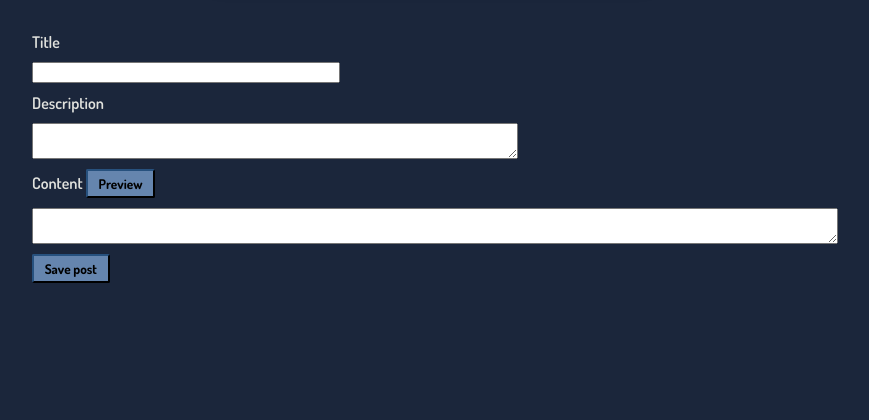
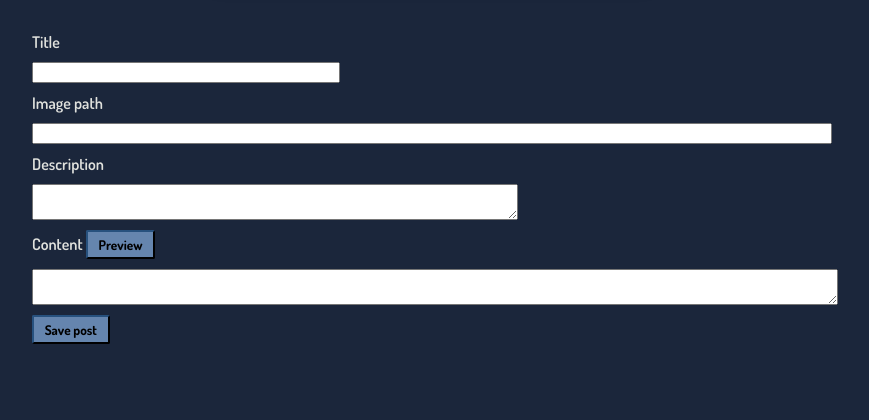
Before and after one commit to DGLaurits/myblog, a Flask app: page /write in a window 1280 px wide. Shown: the part 101-521 px from the top of the page, without its empty margins (208-1077 px from the left). Run offline with Flask 3, Linux system fonts and the light colour scheme; some libraries are stand-ins or nearby versions.

Commit message:
Add selection for image in /write

```diff
--- a/app.py
+++ b/app.py
@@ -41,7 +41,8 @@ def write_page():
         title = request.form.getlist()['title']
         description = request.form.getlist()['description']
         content = request.form.getlist()['content']
-        db.add_project(title, content, description, "static/images/projects/mandelbrot-visualizer.png")
+        image_path = request.form.getlist()['image_path']
+        db.add_project(title, content, description, "static/images/projects/mandelbrot-visualizer.png", image_path)
         return redirect("/projects")
 
     return render_template("writing.html")
--- a/templates/writing.html
+++ b/templates/writing.html
@@ -8,6 +8,8 @@
     <form action="/write" method="post" id="write_form">
         <label>Title</label>
         <input type="text" name="title">
+        <label>Image path</label>
+        <input type="text" name="image_path">
         <label>Description</label>
         <textarea name="description" id="description"></textarea>
         <div>
```
